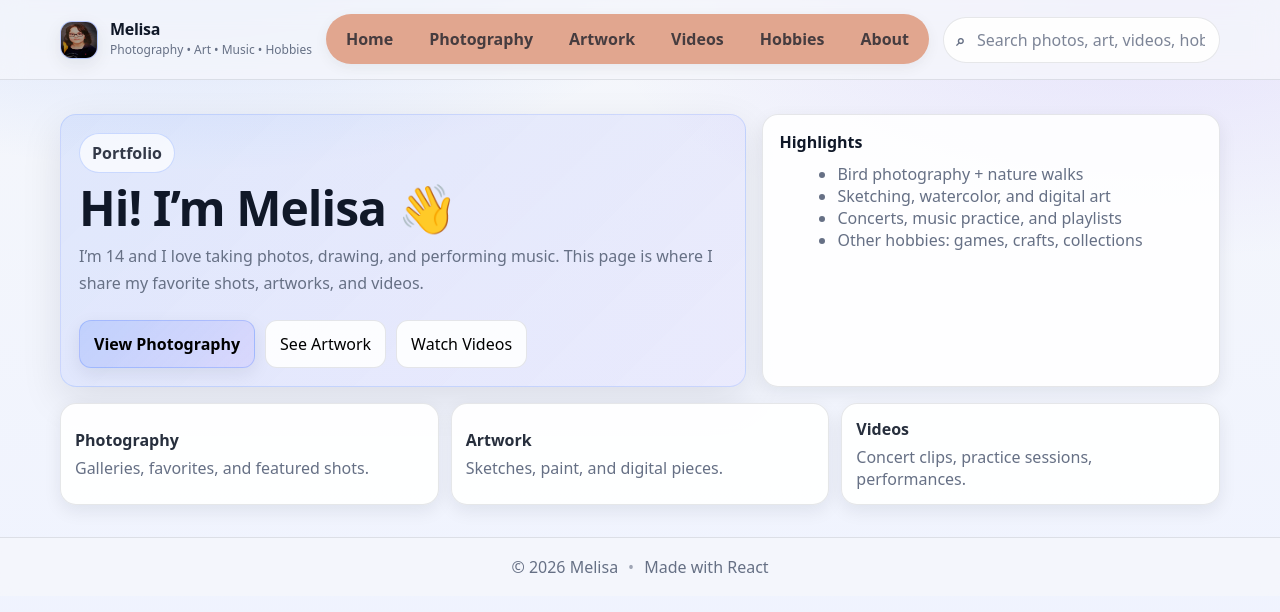
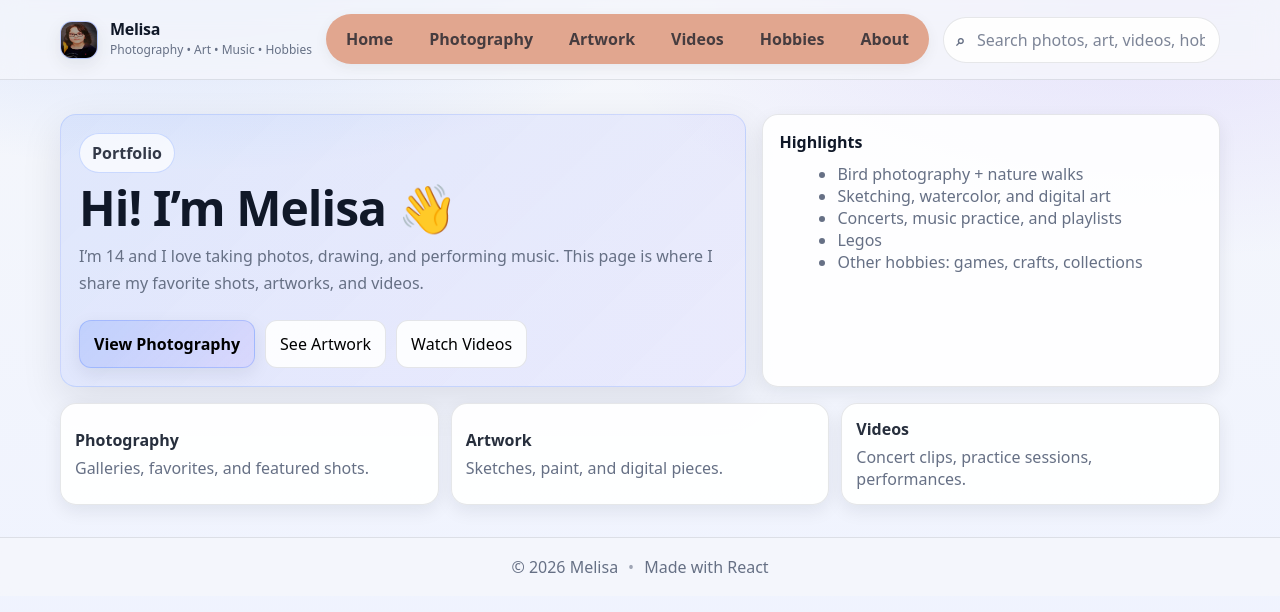
Before and after one commit to AysenUnlu/melisa-portfolio, a React (Vite) app: page / in a window 1280 px wide. Shown: the top 612 px of the page. Built offline with nearby package versions, Linux system fonts and the light colour scheme.

Commit message:
Update App.jsx

```diff
--- a/src/App.jsx
+++ b/src/App.jsx
@@ -53,6 +53,7 @@ This page is where I share my favorite shots, artworks, and videos.`,
       "Bird photography + nature walks",
       "Sketching, watercolor, and digital art",
       "Concerts, music practice, and playlists",
+      "Legos",
       "Other hobbies: games, crafts, collections",
     ],
   },
```
